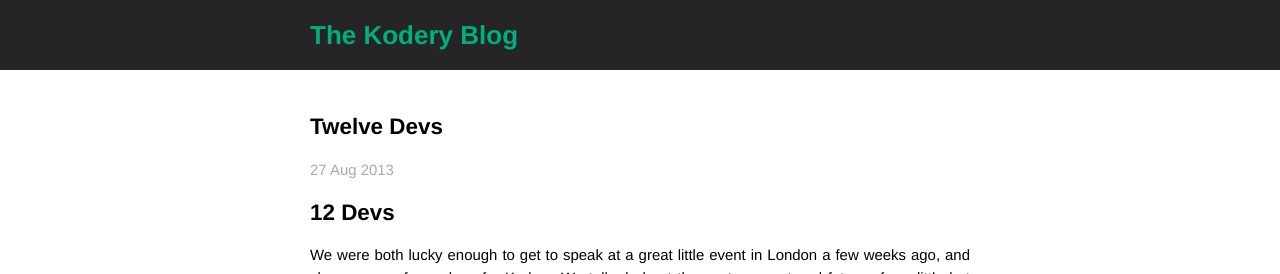
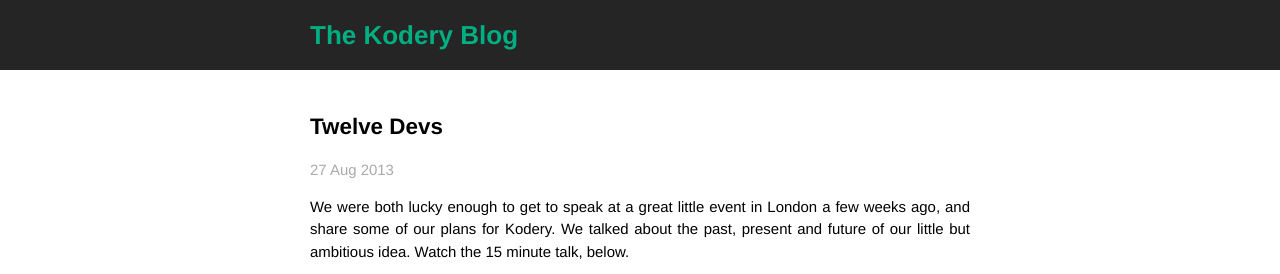
Before and after one commit to kodery/blog.kodery.com, a Jekyll site: the page built from _posts/2013-08-27-twelve-devs.md, in a window 1280 px wide, cut to the strip 0-274 px from the top of the page. Built offline with Jekyll 4.4.1, drawn with Linux system fonts in a browser that asks for light colours.

Commit message:
Updated 2013-08-27-twelve-devs.md

```diff
--- a/_posts/2013-08-27-twelve-devs.md
+++ b/_posts/2013-08-27-twelve-devs.md
@@ -4,8 +4,6 @@ category: talk
 layout: post
 ---
 
-## 12 Devs
-
 We were both lucky enough to get to speak at a great little event in London a few weeks ago, and share some of our plans for Kodery. We talked about the past, present and future of our little but ambitious idea. Watch the 15 minute talk, below.
 
 <iframe src="//player.vimeo.com/video/72646388" width="500" height="281" frameborder="0" webkitallowfullscreen mozallowfullscreen allowfullscreen></iframe>
```
